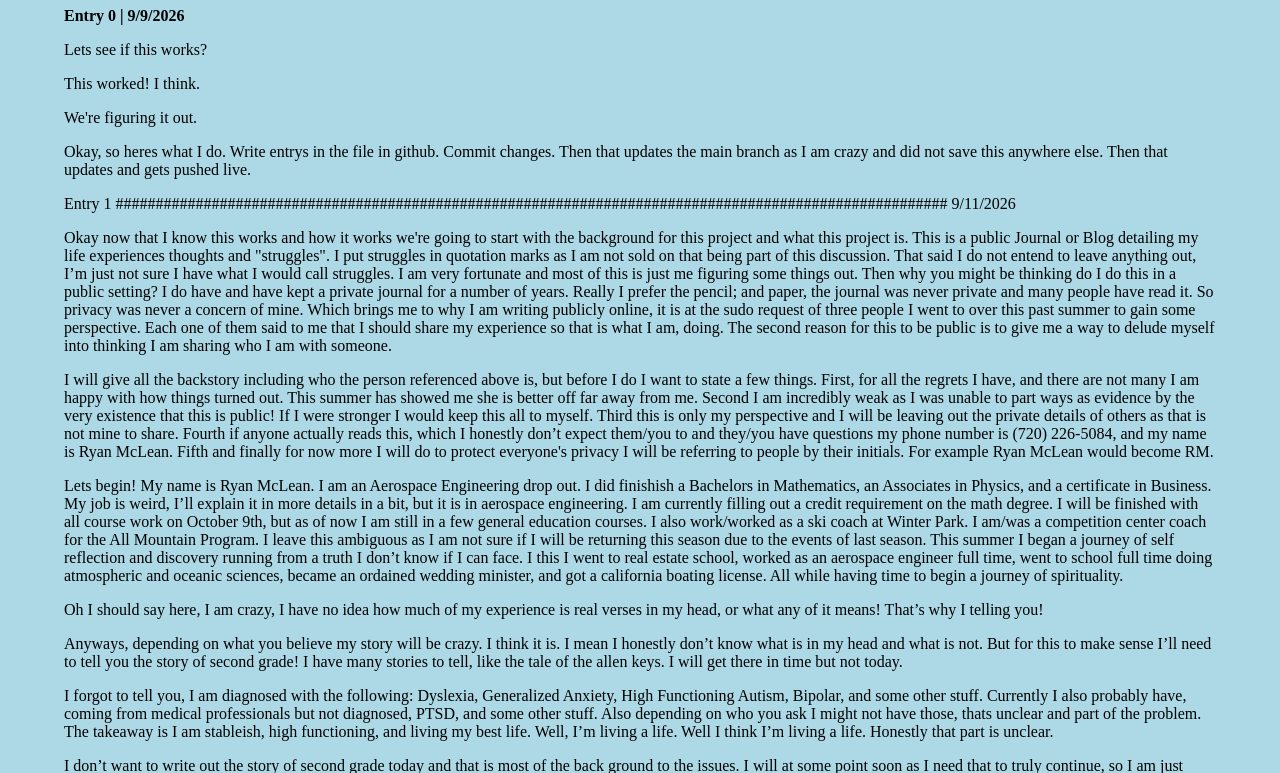
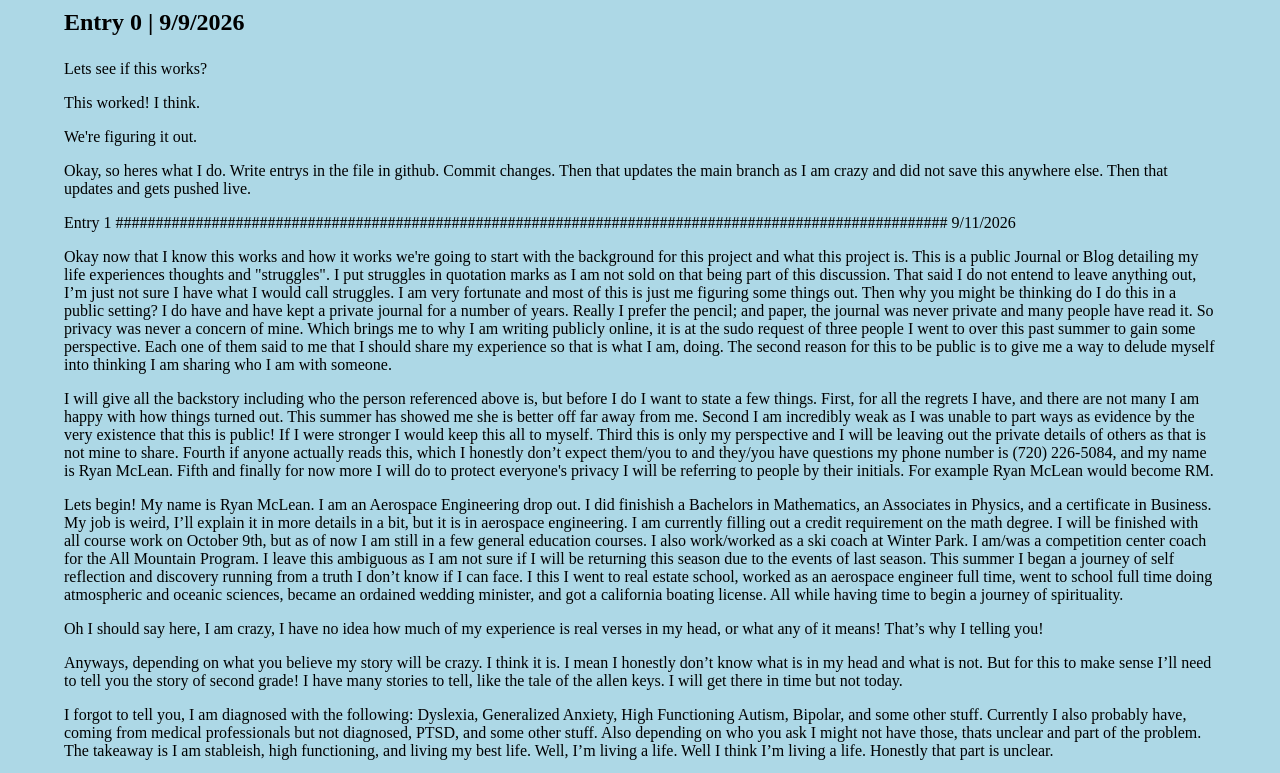
Before and after one commit to rmclean1015-creator/Ryan_McLean_Journal, a plain HTML site: page index.html in a window 1280 px wide. Shown: the part 73-846 px from the top of the page. Drawn offline with Linux system fonts and the light colour scheme.

Commit message:
Update index.html

```diff
--- a/index.html
+++ b/index.html
@@ -14,7 +14,10 @@
     <div class="this-div"></div>
     <!--<input type="number">-->
     <div data-type="hi"></div>
-    <p><strong>Entry 0 | 9/9/2026 </strong></p>
+
+
+    <p style="font-size: 24px;"><strong>Entry 0 | 9/9/2026 </strong></p>
+
 
     <p>Lets see if this works?</p>
 
@@ -24,7 +27,7 @@
     <p>Okay, so heres what I do. Write entrys in the file in github. Commit changes. Then that updates the main
     branch as I am crazy and did not save this anywhere else. Then that updates and gets pushed live.</p>
 
-      <p>Entry 1  ########################################################################################################  9/11/2026</p>
+    <p>Entry 1  ########################################################################################################  9/11/2026</p>
 
     <p>Okay now that I know this works and how it works we're going to start with the background for this project and what this project is. This is a public Journal or Blog detailing my life experiences thoughts and "struggles".  I put struggles in quotation marks as I am not sold on that being part of this discussion. That said I do not entend to leave anything out, I’m just not sure I have what I would call struggles. I am very fortunate and most of this is just me figuring some things out. Then why you might be thinking do I do this in a public setting? I do have and have kept a private journal for a number of years. Really I prefer the pencil; and paper, the journal was never private and many people have read it. So privacy was never a concern of mine. Which brings me to why I am writing publicly online, it is at the sudo request of three people I went to over this past summer to gain some perspective. Each one of them said to me that I should share my experience so that is what I am, doing. The second reason for this to be public is to give me a way to delude myself into thinking I am sharing who I am with someone.</p>
     <p>I will give all the backstory including who the person referenced above is, but before I do I want to state a few things. First, for all the regrets I have, and there are not many I am happy with how things turned out. This summer has showed me she is better off far away from me. Second I am incredibly weak as I was unable to part ways as evidence by the very existence that this is public! If I were stronger I would keep this all to myself. Third this is only my perspective and I will be leaving out the private details of others as that is not mine to share. Fourth if anyone actually reads this, which I honestly don’t expect them/you to and they/you have questions my phone number is (720) 226-5084, and my name is Ryan McLean. Fifth and finally for now more I will do to protect everyone's privacy I will be referring to people by their initials. For example Ryan McLean would become RM. </p>
```
